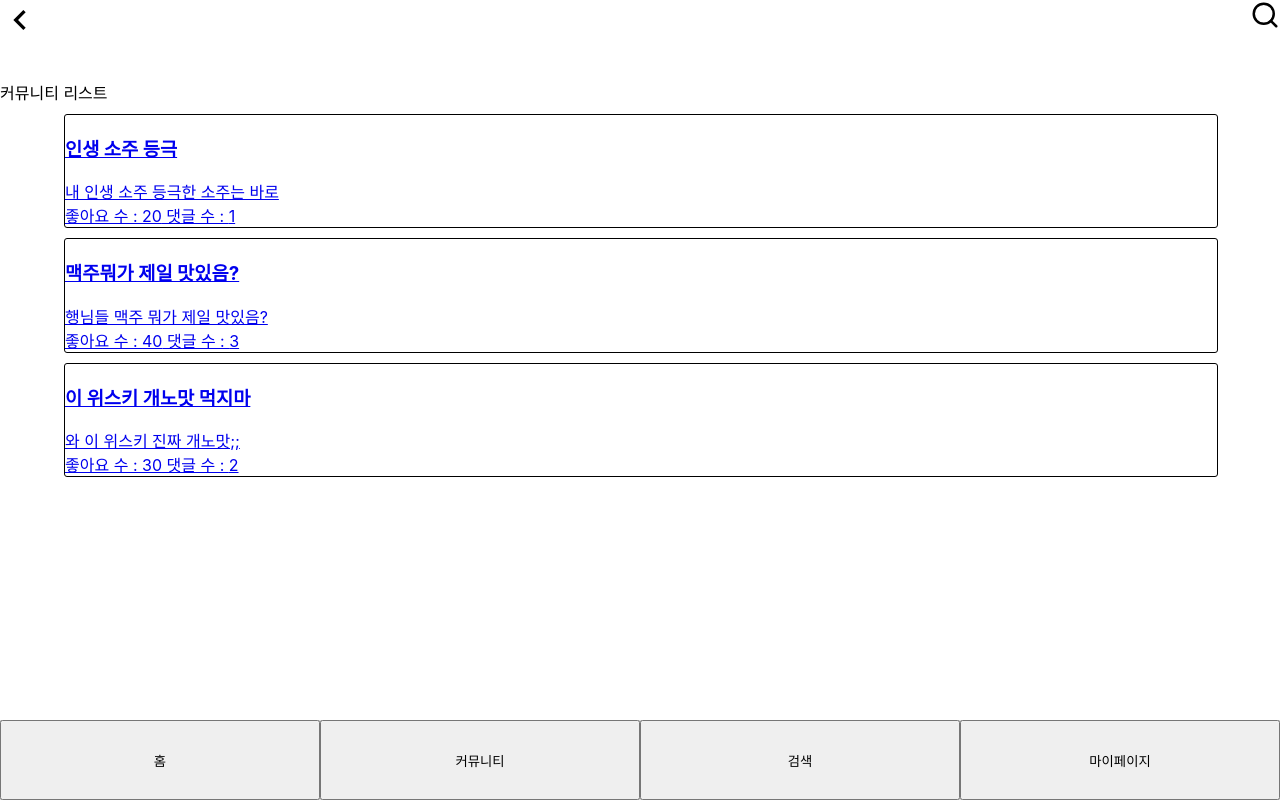
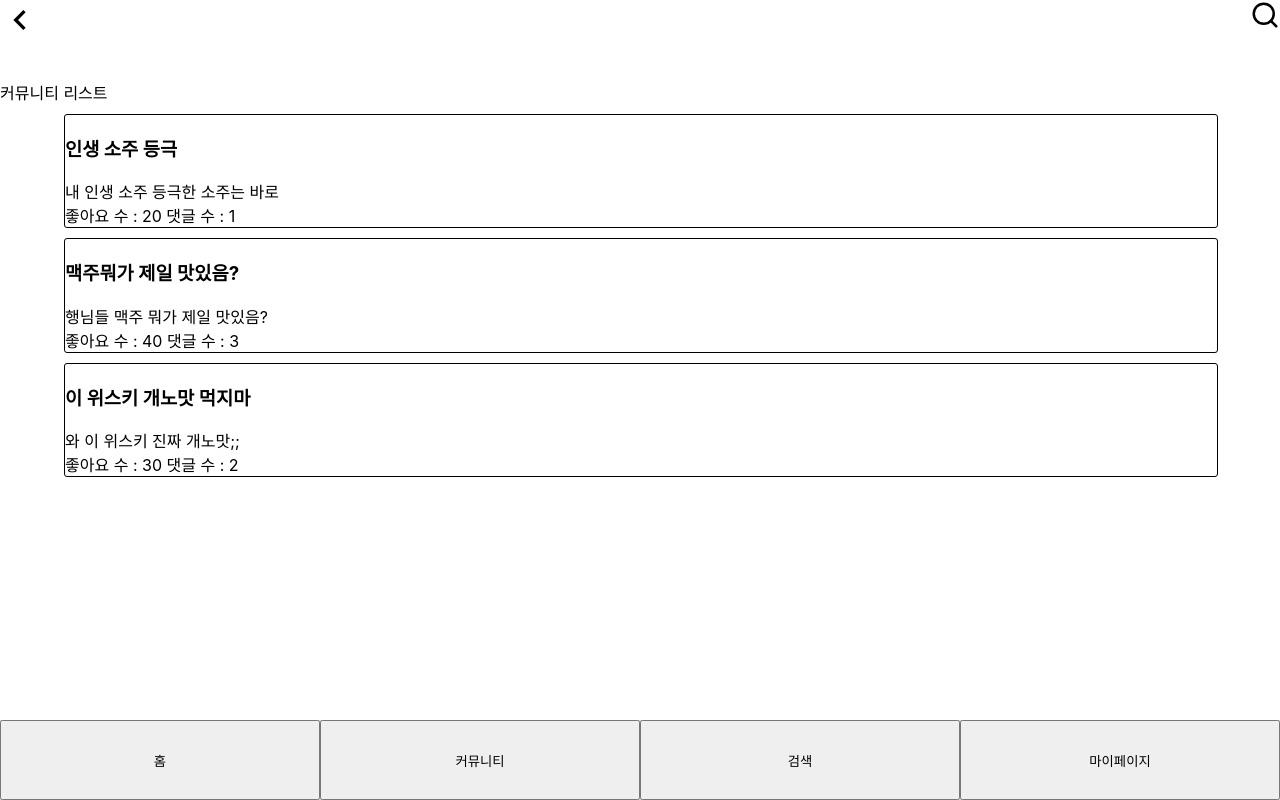
Before and after one commit to Drunken-Developers/Alcohol-react-js, a React (Create React App) app: page /community-list in a window 1280 px wide. Built offline with nearby package versions, Linux system fonts and the light colour scheme.

Commit message:
Revert "Feat: 게시글 클릭시 상세화면이동"
This reverts commit 0a57279f29730f1e4454902300423c33e80b1466.

```diff
--- a/src/App.js
+++ b/src/App.js
@@ -10,15 +10,15 @@ import Search from './pages/search/Search';
 import MyPage from './pages/mypage/MyPage';
 import MyPageContent from './pages/mypage/MyPageContent';
 import CommunityList from "./pages/community/CommunityList";
-import CommunityContent from "./pages/community/CommunityContent";
 
 const App = () => {
   return (
     <Routes>
       <Route element={<Layout />}>
         <Route index element={<Main />} />
-        <Route path='/community-list' element={<CommunityList />} />
-        <Route path='/community-list/:id' element={<CommunityContent />} />
+        <Route path='/community-list' element={<CommunityList />}>
+          <Route path=':id' element={<Article />} />
+        </Route>
         <Route path='/write' element={<Write />} />
         <Route path='/search' element={<Search />} />
         <Route path='/mypage' element={<MyPage />} />
--- a/src/components/common/BoardCard.js
+++ b/src/components/common/BoardCard.js
@@ -1,20 +1,20 @@
 import '../../assets/css/Community.css'
 import dummy from '../../db/CommunityList.json'
-import {Link} from "react-router-dom";
-
-
 
 export default function BoardCard(){
+    console.log(dummy)
+
+    function clickCard(data){
+        alert(JSON.stringify(data))
+    }
     return (
         <div>
             {dummy.board.map((board)=>(
-                <Link to={`/community-list/${board.id}`} state={board} key={board.id} >
-                <div className={'board_card'}>
+                <div key={board.id} className={'board_card'} onClick={()=>clickCard(board)}>
                     <h3>{board.title}</h3>
                     <div>{board.content}</div>
                     좋아요 수 : {board.like} 댓글 수 : {board.comment.length}
                 </div>
-                </Link>
             ))}
         </div>
     )
--- a/src/pages/community/CommunityContent.js
+++ b/src/pages/community/CommunityContent.js
@@ -1,24 +1,7 @@
-import {Link, useLocation} from "react-router-dom";
-import dummy from "../../db/CommunityList.json";
-
 export default function CommunityContent(){
-    //Link를 통해 받아온 state를 location에 저장
-    const location = useLocation().state;
     return (
         <div>
-           <h1>{location.title}</h1>
-            <div>
-                {location.content} <br/>
-                좋아요 : {location.like}
-            </div>
-            <div>
-                댓글
-                <br/>
-                {location.comment.map((comment)=>
-                <div key={comment}>
-                    <p>{comment}</p>
-                </div>)}
-            </div>
+            커뮤니티 내용 ${id}
         </div>
     )
 }
```
